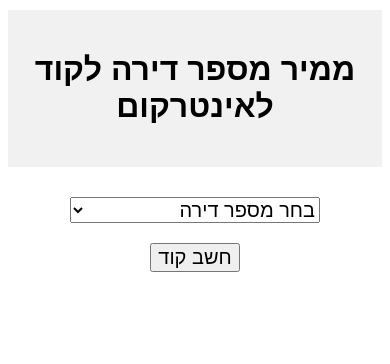
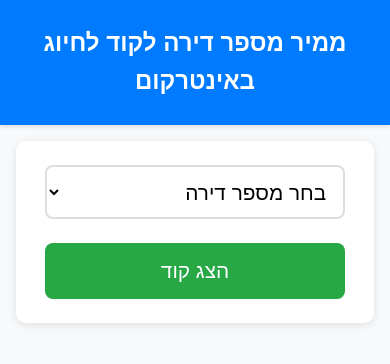
Before and after one commit to Eshkol/intercommCode, a plain HTML site: page index.html in a window 390 px wide. Drawn offline with Linux system fonts and the light colour scheme.

Commit message:
Update index.html - refactor for mobile

```diff
--- a/index.html
+++ b/index.html
@@ -1,125 +1,187 @@
-<html>
-
+<!DOCTYPE html>
+<html lang="he">
 <head>
-    <title>
-        ממיר מספר דירה לקוד לאינטרקום
+    <meta charset="UTF-8">
+    <meta name="viewport" content="width=device-width, initial-scale=1.0">
+    <title>ממיר מספר דירה לקוד לחיוג באינטרקום
     </title>
     <style>
-        body{
-            direction: rtl; font-family: Arial, Helvetica, sans-serif;
+        /* Reset and base styles */
+        * {
+            margin: 0;
+            padding: 0;
+            box-sizing: border-box;
         }
-        .bigtext{font-size: 20px;}
+
+        body {
+            direction: rtl;
+            font-family: Arial, Helvetica, sans-serif;
+            line-height: 1.6;
+            background-color: #f8f9fa;
+        }
+
+        /* Header styles */
         .header {
             text-align: center;
-            background-color: #f1f1f1;
-            padding: 20px;
+            background-color: #007bff;
+            color: white;
+            padding: 1.5rem;
+            box-shadow: 0 2px 4px rgba(0,0,0,0.1);
         }
 
+        .header h1 {
+            font-size: 1.8rem;
+            margin: 0;
+        }
+
+        /* Content styles */
         .content {
             text-align: center;
-            padding: 20px;
+            padding: 2rem 1rem;
+            max-width: 600px;
+            margin: 0 auto;
         }
 
+        /* Form styles */
         form {
-            display: inline-block;
-            text-align: center;
-        }
-
-        label {
-            display: block;
+            background-color: white;
+            padding: 2rem;
+            border-radius: 10px;
+            box-shadow: 0 2px 8px rgba(0,0,0,0.1);
         }
 
         select {
-            min-width: 250px;
-            margin-bottom: 10px;
+            width: 100%;
+            max-width: 300px;
+            padding: 0.8rem;
+            font-size: 1.2rem;
+            margin-bottom: 1.5rem;
+            border: 2px solid #ddd;
+            border-radius: 8px;
+            background-color: white;
         }
 
         button {
-            margin-top: 10px;
+            background-color: #28a745;
+            color: white;
+            border: none;
+            padding: 1rem 2rem;
+            font-size: 1.2rem;
+            border-radius: 8px;
+            cursor: pointer;
+            transition: background-color 0.2s;
+            width: 100%;
+            max-width: 300px;
         }
 
-        div {
-            margin-top: 10px;
+        button:hover {
+            background-color: #218838;
         }
-        .commCode{
-            font-size: 18px;font-weight: bold;
+
+        /* Result styles */
+        .commCodeHide {
+            margin-top: 1.5rem;
+            padding: 1rem;
+            font-size: 1.2rem;
+        }
+
+        .commCode {
+            display: inline-block;
+            font-size: 2rem;
+            font-weight: bold;
+            color: #007bff;
+            margin: 0.5rem;
+        }
+
+        /* Mobile optimization */
+        @media (max-width: 480px) {
+            .header h1 {
+                font-size: 1.5rem;
+            }
+
+            .content {
+                padding: 1rem;
+            }
+
+            form {
+                padding: 1.5rem 1rem;
+            }
+
+            select, button {
+                font-size: 1.3rem;
+            }
+
+            .commCodeHide {
+                font-size: 1.3rem;
+            }
+
+            .commCode {
+                font-size: 2.2rem;
+            }
         }
     </style>
-
 </head>
-
 <body>
     <div class="header">
         <h1>
-            ממיר מספר דירה לקוד לאינטרקום
+            ממיר מספר דירה לקוד לחיוג באינטרקום
         </h1>
     </div>
     <div class="content">
-
         <form>
-            <select id="flatNum" name="flatNum" class="bigtext" onchange="calcCode()">
+            <select id="flatNum" name="flatNum" onchange="calcCode()">
                 <option value="0">בחר מספר דירה</option>
             </select>
-            <script>
-                const flatNumSelect = document.getElementById('flatNum');
-                for (let i = 1; i <= 45; i++) {
-                    const option = document.createElement('option');
-                    option.value = i;
-                    option.text = i;
-                    flatNumSelect.appendChild(option);
-                }
-            </script>
-            <br />
-            <button type="button" onclick="calcCode()" class="bigtext">
-                חשב קוד
-            </button>
-            <br /><br />
-            <div class="commCodeHide bigtext" style="display: none;">
-                <span> קוד לצלצול הוא <span id="commCode" class="commCode"></span></span>
+            <button type="button" onclick="calcCode()">הצג קוד</button>
+            <div class="commCodeHide" style="display: none;">
+                <span>לחיוג לדירה : <span id="commCode" class="commCode"></span></span>
             </div>
         </form>
+    </div>
 
-    </div>
     <script>
-        function calcCode(num) {
-            document.getElementById("commCode").innerHTML = "";
-            //remove the first option from the list if it's value is 0
-            if (document.getElementById("flatNum").options[0].value == 0) {
-                document.getElementById("flatNum").remove(0);
+        // Initialize flat numbers
+        const flatNumSelect = document.getElementById('flatNum');
+        for (let i = 1; i <= 45; i++) {
+            const option = document.createElement('option');
+            option.value = i;
+            option.text = i;
+            flatNumSelect.appendChild(option);
+        }
+
+        function calcCode() {
+            const commCodeElement = document.getElementById("commCode");
+            commCodeElement.innerHTML = "";
+
+            const selectElement = document.getElementById("flatNum");
+
+            // Remove the initial placeholder option
+            if (selectElement.options[0].value === "0") {
+                selectElement.remove(0);
             }
 
-            //show the div
-            document.getElementsByClassName("commCodeHide")[0].style.display = "block";
-            var num = parseInt(document.getElementById("flatNum").value, 10)
+            // Show the result div
+            document.querySelector(".commCodeHide").style.display = "block";
 
-            var commCode = convertFlatNumber(num);
-            document.getElementById("commCode").innerHTML = commCode;
+            // Calculate and display the code
+            const flatNum = parseInt(selectElement.value, 10);
+            const commCode = convertFlatNumber(flatNum);
+            commCodeElement.innerHTML = commCode;
         }
 
-
         function convertFlatNumber(flatNum) {
-            // Input validation
             if (!Number.isInteger(flatNum) || flatNum < 1 || flatNum > 45) {
-                throw new Error('Invalid flat number. Must be between 1 and 45');
+                throw new Error('מספר דירה לא תקין. חייב להיות בין 1 ל-45');
             }
 
-            // Define entrances in order
             const ENTRANCES = [63, 65, 67];
-
-            // Calculate which group of 6 we're in (each group consists of 2 flats per entrance)
             const group = Math.floor((flatNum - 1) / 6);
-
-            // Calculate position within the group (0-5)
             const positionInGroup = (flatNum - 1) % 6;
-
-            // Determine entrance index (0-2) and flat number within entrance
             const entranceIndex = Math.floor(positionInGroup / 2);
             const flatInEntrance = (group * 2) + (positionInGroup % 2) + 1;
 
-            // Format the final number: entrance + two-digit flat number
             return parseInt(`${ENTRANCES[entranceIndex]}${flatInEntrance.toString().padStart(2, '0')}`);
         }
     </script>
 </body>
-
 </html>
```
